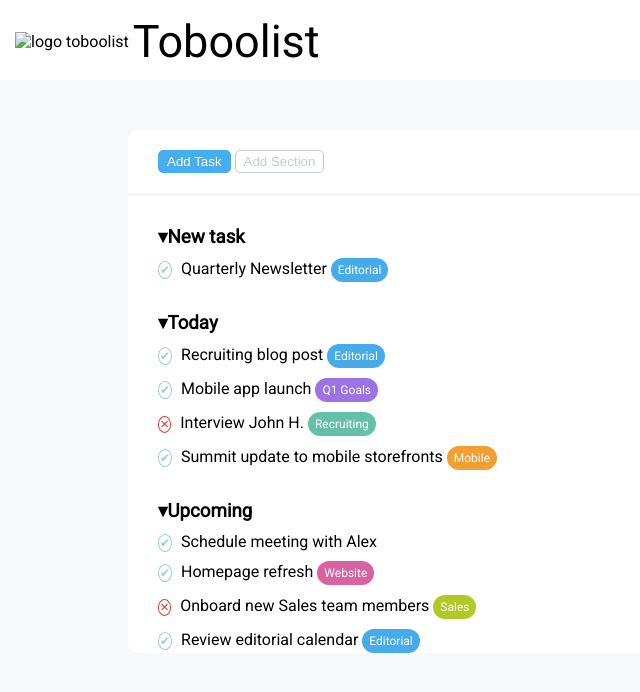
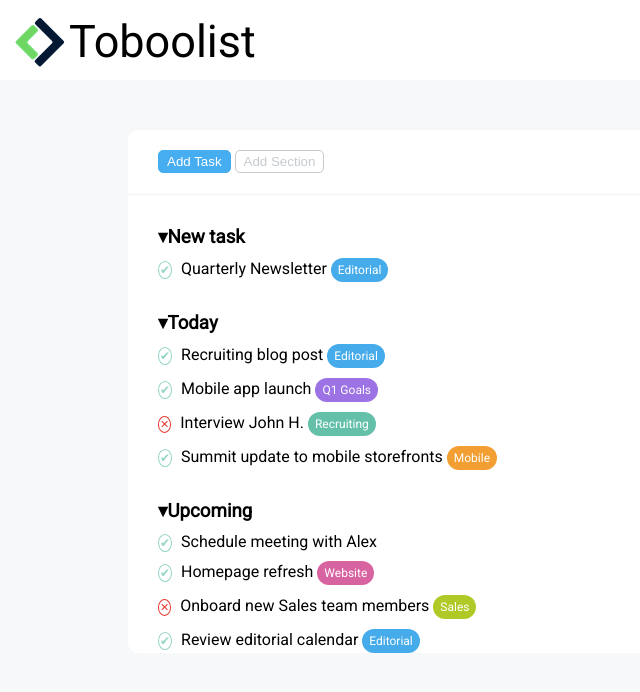
Before and after one commit to ManuelBenini/html-css-toboolist, a plain HTML site: page index.html in a window 1280 px wide. Shown: the whole page, without its empty margins (0-640 px from the left). Drawn offline with Linux system fonts and the light colour scheme; the site is published under a folder, as on GitHub Pages, so addresses that start at the root find nothing.

Commit message:
Fix percorso immagine

```diff
--- a/index.html
+++ b/index.html
@@ -13,7 +13,7 @@
 <body>
 
   <header>
-      <img src="/img/Logo.png" alt="logo toboolist">
+      <img src="img/Logo.png" alt="logo toboolist">
       <span id="logo-name">Toboolist</span>
   </header>
 
```
